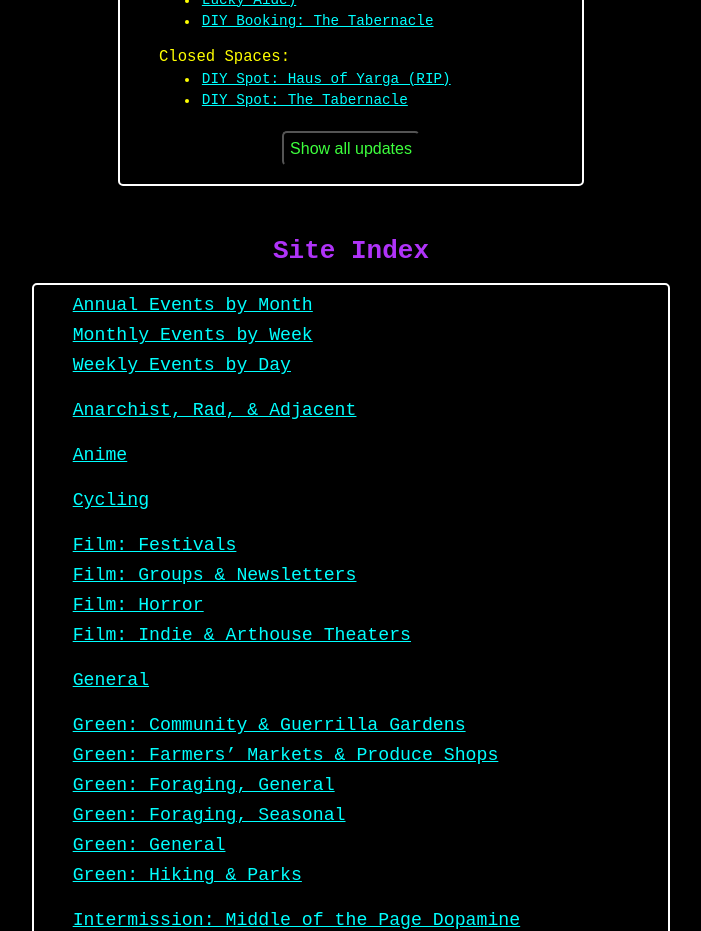
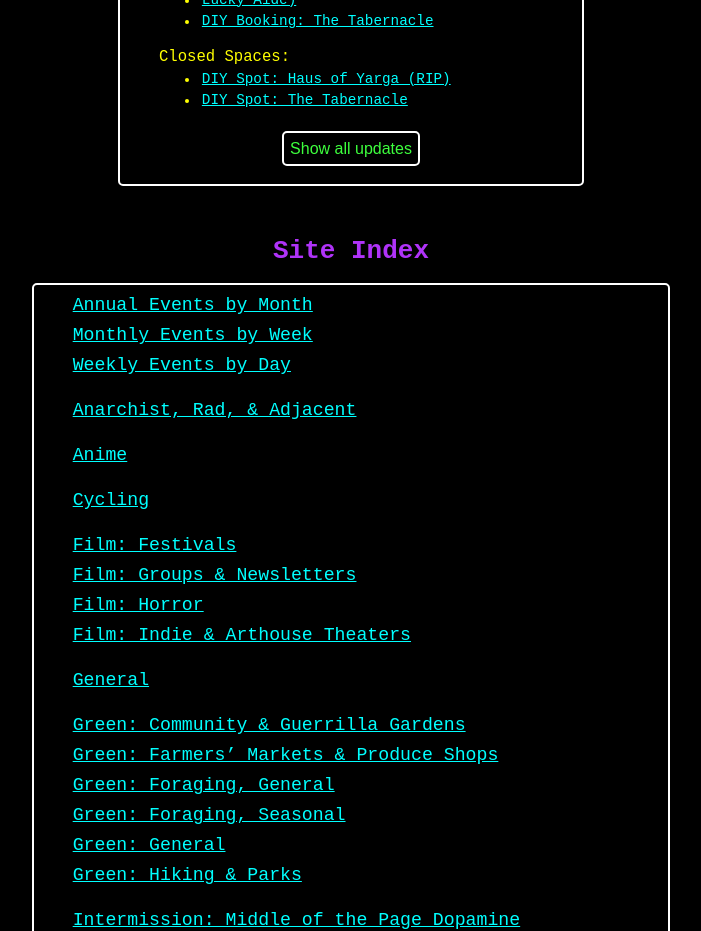
Before and after one commit to KLabWeb/Philly-Happenings, a React (Create React App) app: page / in a window 1280 px wide. Shown: the part 1700-2631 px from the top of the page, without its empty margins (289-990 px from the left). Built offline with nearby package versions, Linux system fonts and the light colour scheme; the HTML template or start-up script is replaced by a standard one.

Commit message:
fix chrome styling for updates button border

```diff
--- a/src/App.css
+++ b/src/App.css
@@ -98,7 +98,10 @@ p {
   color: rgb(61, 255, 61);
   background-color: black;
   font-size: 1em;
+  border-width: 2px;
+  border-style: solid;
   border-radius: 5px;
+  border-color: rgb(255, 255, 255);
   padding: .4em;
 }
 
```
